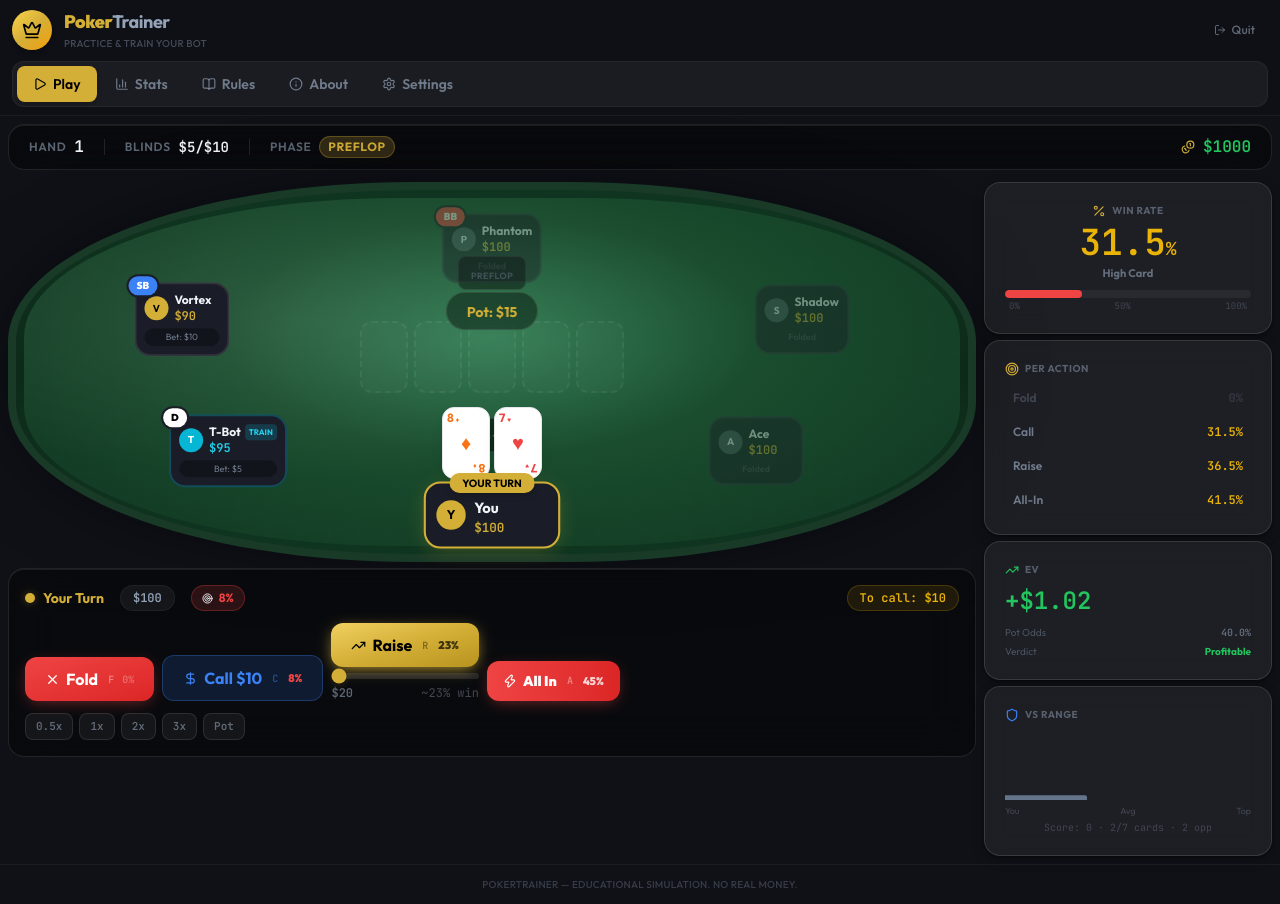
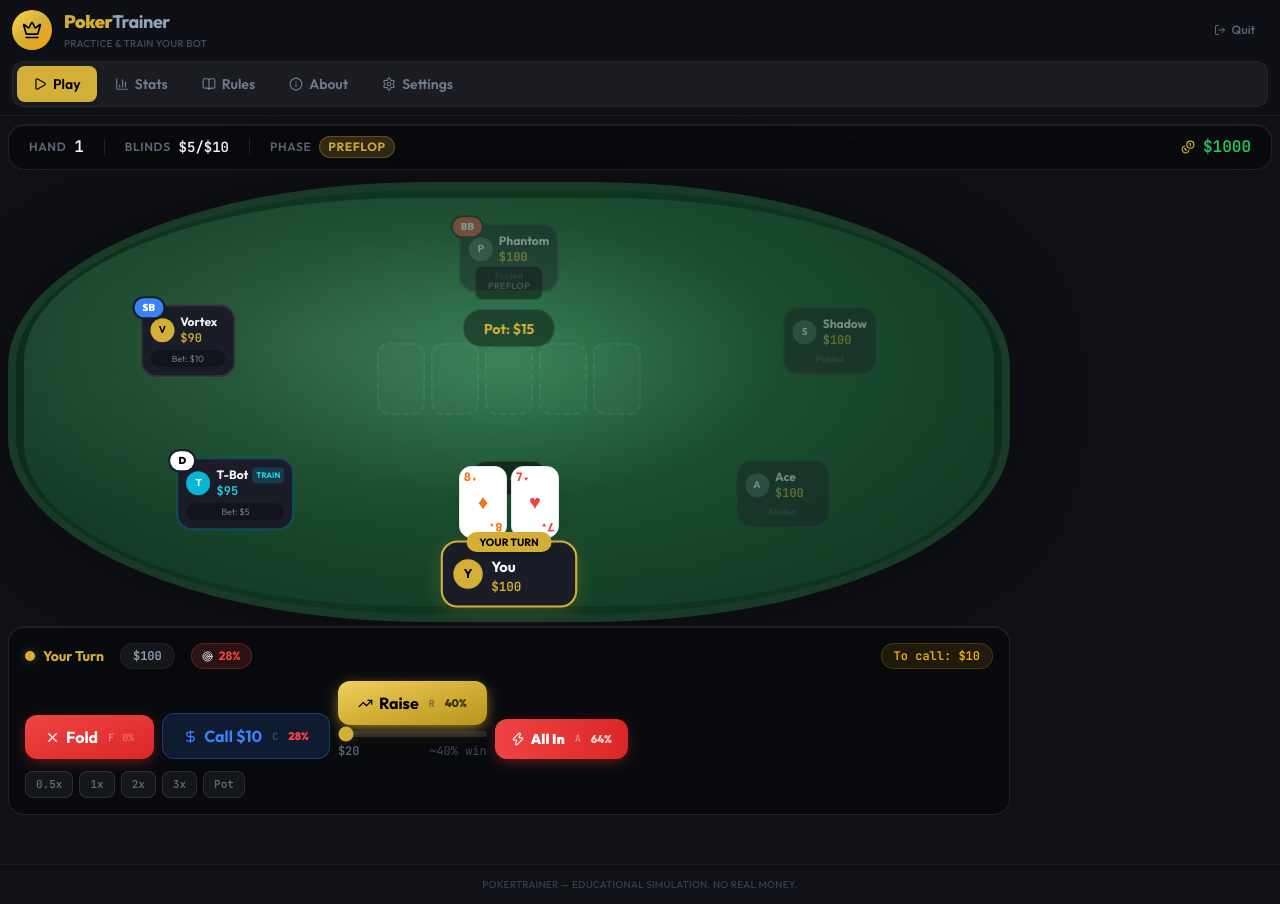
Before and after one commit to s4lmon778/pokertrainer, a React (Vite) app: page / in a window 1280 px wide. Both pictures are taken after a click on the button "Start Playing". Built offline with nearby package versions, Linux system fonts and the light colour scheme; the HTML template or start-up script is replaced by a standard one.

Commit message:
Fix Vite base path: env-var controlled, / for local dev, /pokertrainer/ for GitHub Pages

```diff
--- a/src/App.tsx
+++ b/src/App.tsx
@@ -178,14 +178,12 @@ const App: React.FC = () => {
 
         {/* Game view — sidebar layout */}
         {showGame && (
-          <div className="flex flex-col lg:flex-row gap-2">
-            {/* Left: table + controls */}
-            <div className="flex-1 min-w-0 space-y-1.5">
+          <div className="flex flex-col xl:flex-row gap-1.5">
+            <div className="flex-1 min-w-0 space-y-1">
               <PokerTable />
               <PlayerControls />
             </div>
-            {/* Right: stats sidebar */}
-            <div className="w-full lg:w-72 shrink-0">
+            <div className="w-full xl:w-64 shrink-0 hidden md:block">
               <RiskOverlay />
             </div>
           </div>
--- a/src/components/PlayerControls.tsx
+++ b/src/components/PlayerControls.tsx
@@ -20,22 +20,52 @@ const PlayerControls: React.FC = () => {
     const human = gameState.players.find(p => !p.isBot);
     if (!human || human.folded) return { fold: 0, checkCall: 0, raise: 0, allIn: 0 };
 
-    const handEval = evaluateHand(human.hand, gameState.communityCards);
-    const strengthPct = Math.min(100, Math.max(0, (handEval.score / 9500000) * 100));
-    const cardsSeen = human.hand.length + gameState.communityCards.length;
-    const uncertaintyFactor = Math.max(0, (7 - cardsSeen) / 7);
-    const rawEquity = strengthPct / 100;
-    const equity = Math.min(0.95, Math.max(0.05, rawEquity * (1 - uncertaintyFactor * 0.4) + (0.15 * uncertaintyFactor)));
-    const phaseMultiplier: Record<string, number> = { preflop: 0.7, flop: 0.85, turn: 0.92, river: 1.0 };
-    const phaseEquity = equity * (phaseMultiplier[gameState.currentPhase] || 0.7);
+    const communityCount = gameState.communityCards.length;
+    const activeOpponents = gameState.players.filter(p => p.isBot && !p.folded && p.chips > 0).length;
+    const opponentPenalty = activeOpponents > 1 ? Math.min(0.35, (activeOpponents - 1) * 0.11) : 0;
+
+    let rawEquity: number;
+    if (communityCount === 0 && human.hand.length >= 2) {
+      // Preflop heuristics — evaluateHand returns score 0 for < 5 cards
+      const isPair = human.hand[0].rank === human.hand[1].rank;
+      const suited = human.hand[0].suit === human.hand[1].suit;
+      const rankValues = human.hand.map(c => {
+        const r = c.rank;
+        if (r === 'A') return 14; if (r === 'K') return 13; if (r === 'Q') return 12; if (r === 'J') return 11;
+        return parseInt(r);
+      });
+      const high = Math.max(...rankValues);
+      const low = Math.min(...rankValues);
+      const gap = high - low;
+
+      let equity = 0.35;
+      if (isPair) { equity = 0.45 + (high / 14) * 0.15; }
+      else {
+        equity = 0.25 + ((high + low) / 28) * 0.25;
+        if (suited) equity += 0.04;
+        if (gap <= 2) equity += 0.03;
+        if (high >= 13) equity += 0.03;
+      }
+      rawEquity = Math.min(0.95, Math.max(0.05, equity * (1 - opponentPenalty)));
+    } else {
+      const handEval = evaluateHand(human.hand, gameState.communityCards);
+      const strengthPct = Math.min(100, Math.max(0, (handEval.score / 9500000) * 100));
+      rawEquity = Math.min(0.95, Math.max(0.05, (strengthPct / 100) * (1 - opponentPenalty)));
+    }
+
+    const phaseMultiplier: Record<string, number> = { preflop: 0.75, flop: 0.88, turn: 0.94, river: 1.0 };
+    const phaseEquity = rawEquity * (phaseMultiplier[gameState.currentPhase] || 0.75);
+
     const toCall = gameState.currentBet - human.bet;
-    const foldEquityBonus = toCall > 0 ? Math.min(15, (toCall / Math.max(1, gameState.pot)) * 25) : 0;
+    const potSize = Math.max(1, gameState.pot);
+    const betRatio = toCall > 0 ? toCall / (potSize + toCall) : 0;
+    const foldEquityBonus = toCall > 0 ? Math.min(12, betRatio * 30) : 0;
 
     return {
       fold: 0,
       checkCall: phaseEquity * 100,
       raise: Math.min(95, phaseEquity * 100 + foldEquityBonus),
-      allIn: Math.min(95, phaseEquity * 100 + foldEquityBonus * 2.5),
+      allIn: Math.min(95, phaseEquity * 100 + foldEquityBonus * 3),
     };
   }, [gameState]);
 
--- a/src/components/PokerTable.tsx
+++ b/src/components/PokerTable.tsx
@@ -19,9 +19,9 @@ interface CardDisplayProps {
 
 const CardDisplay: React.FC<CardDisplayProps> = ({ card, faceDown = false, size = 'md', className = '' }) => {
   const sizeClasses = {
-    sm: 'w-9 h-14 text-[10px]',
-    md: 'w-12 h-[4.5rem] text-xs',
-    lg: 'w-16 h-24 text-sm',
+    sm: 'w-8 h-12 md:w-9 md:h-14 text-[9px] md:text-[10px]',
+    md: 'w-10 h-16 md:w-12 md:h-[4.5rem] text-[10px] md:text-xs',
+    lg: 'w-14 h-20 md:w-16 md:h-24 text-xs md:text-sm',
   };
 
   if (faceDown) {
@@ -66,8 +66,11 @@ const PokerTable: React.FC = () => {
   const botPlayers = gameState.players.filter(p => p.isBot);
   const humanPlayer = gameState.players.find(p => !p.isBot)!;
   const isActivePlayer = gameState.players[gameState.currentPlayerIndex]?.id === humanPlayer.id;
-  const isWinner = gameState.gameOver && gameState.winner?.playerId === humanPlayer.id;
   const humanIdx = gameState.players.findIndex(p => !p.isBot);
+  const winnerPlayer = gameState.gameOver && gameState.winner
+    ? gameState.players.find(p => p.id === gameState.winner!.playerId)
+    : null;
+  const isHumanWinner = winnerPlayer?.id === 'human';
 
   const getRoleBadge = (playerIdx: number) => {
     if (playerIdx === gameState.dealerPosition) return { label: 'D', color: 'bg-white text-black', ring: 'ring-white/30' };
@@ -77,7 +80,7 @@ const PokerTable: React.FC = () => {
   };
 
   return (
-    <div className="relative w-full mx-auto" style={{ aspectRatio: '16/9', maxHeight: '380px' }}>
+    <div className="relative w-full mx-auto" style={{ aspectRatio: '16/9', maxHeight: 'min(690px, 55dvh)' }}>
       {/* Table */}
       <div className="absolute inset-0 rounded-[42%] bg-gradient-to-b from-table-dark via-[#0d2a18] to-table-dark border-[8px] border-[#1a3a28] shadow-[0_0_80px_-20px_rgba(0,0,0,0.7)]">
         {/* Felt */}
@@ -93,7 +96,7 @@ const PokerTable: React.FC = () => {
             <CardDisplay key={card.id} card={card} size="md" />
           ))}
           {Array.from({ length: 5 - gameState.communityCards.length }).map((_, i) => (
-            <div key={`empty-${i}`} className="w-12 h-[4.5rem] rounded-xl border-2 border-dashed border-white/[0.06] bg-white/[0.02]" />
+            <div key={`empty-${i}`} className="w-10 h-16 md:w-12 md:h-[4.5rem] rounded-xl border-2 border-dashed border-white/[0.06] bg-white/[0.02]" />
           ))}
         </div>
 
@@ -116,10 +119,24 @@ const PokerTable: React.FC = () => {
           </div>
         )}
 
-        {/* Winner */}
-        {isWinner && (
-          <div className="absolute top-[15%] left-1/2 -translate-x-1/2 bg-gold/10 backdrop-blur-md rounded-xl px-5 py-2 z-10 border border-gold/30">
-            <span className="text-gold font-bold text-sm flex items-center gap-1.5"><Trophy size={16} /> You Win!</span>
+        {/* Winner overlay */}
+        {winnerPlayer && (
+          <div className="absolute inset-0 z-50 flex items-center justify-center pointer-events-none animate-pop-in">
+            <div className="bg-surface-elevated/95 backdrop-blur-xl rounded-3xl border-2 border-gold shadow-[0_0_60px_rgba(212,175,55,0.3)] px-8 md:px-10 py-5 md:py-6 text-center space-y-2 md:space-y-3 pointer-events-auto">
+              <Trophy size={40} className="text-gold mx-auto" />
+              <div>
+                <div className="text-2xl font-black text-gold">
+                  {isHumanWinner ? 'You Win!' : `${winnerPlayer.name} Wins!`}
+                </div>
+                <div className="text-sm text-text-secondary font-medium mt-1">
+                  {gameState.winner?.hand.description}
+                </div>
+              </div>
+              <div className="text-3xl font-black font-mono text-gold">
+                +${gameState.pot}
+              </div>
+              <div className="text-xs text-text-secondary/50">Pot awarded</div>
+            </div>
           </div>
         )}
 
@@ -130,7 +147,7 @@ const PokerTable: React.FC = () => {
           </div>
           <div className={`rounded-2xl border-2 p-2.5 min-w-[130px] relative transition-all duration-300 ${
             isActivePlayer ? 'border-gold bg-surface-elevated shadow-[0_4px_20px_-4px_rgba(212,175,55,0.3)] scale-105' :
-            isWinner ? 'border-gold bg-surface-elevated' :
+            isHumanWinner ? 'border-gold bg-surface-elevated' :
             humanPlayer.actedThisRound ? 'border-gold/30 bg-surface-elevated' :
             'border-white/10 bg-surface-elevated'
           }`}>
--- a/src/components/RiskOverlay.tsx
+++ b/src/components/RiskOverlay.tsx
@@ -21,25 +21,40 @@ const RiskOverlay: React.FC = () => {
   const communityCount = gameState.communityCards.length;
   const opponentPenalty = activeOpponents > 1 ? Math.min(0.3, (activeOpponents - 1) * 0.1) : 0;
 
-  let equity: number;
-  if (communityCount === 0) {
-    const isPair = humanPlayer.hand.length >= 2 && humanPlayer.hand[0].rank === humanPlayer.hand[1].rank;
-    const suited = humanPlayer.hand.length >= 2 && humanPlayer.hand[0].suit === humanPlayer.hand[1].suit;
-    let preflopEquity = 0.35;
-    if (isPair) preflopEquity += 0.08;
-    if (suited) preflopEquity += 0.03;
-    preflopEquity *= (1 - opponentPenalty);
-    equity = Math.min(0.95, Math.max(0.05, preflopEquity));
+  let rawEquity: number;
+  if (communityCount === 0 && humanPlayer.hand.length >= 2) {
+    const isPair = humanPlayer.hand[0].rank === humanPlayer.hand[1].rank;
+    const suited = humanPlayer.hand[0].suit === humanPlayer.hand[1].suit;
+    const rankValues = humanPlayer.hand.map(c => {
+      const r = c.rank;
+      if (r === 'A') return 14; if (r === 'K') return 13; if (r === 'Q') return 12; if (r === 'J') return 11;
+      return parseInt(r);
+    });
+    const high = Math.max(...rankValues);
+    const low = Math.min(...rankValues);
+    const gap = high - low;
+
+    let equity = 0.35;
+    if (isPair) { equity = 0.45 + (high / 14) * 0.15; }
+    else {
+      equity = 0.25 + ((high + low) / 28) * 0.25;
+      if (suited) equity += 0.04;
+      if (gap <= 2) equity += 0.03;
+      if (high >= 13) equity += 0.03;
+    }
+    rawEquity = Math.min(0.95, Math.max(0.05, equity * (1 - opponentPenalty)));
   } else {
-    equity = Math.min(0.95, Math.max(0.05, (strengthPercent / 100) * (1 - opponentPenalty)));
+    rawEquity = Math.min(0.95, Math.max(0.05, (strengthPercent / 100) * (1 - opponentPenalty)));
   }
 
   const toCall = gameState.currentBet - humanPlayer.bet;
   const potOdds = toCall > 0 ? (toCall / (gameState.pot + toCall)) * 100 : 0;
-  const expectedValue = (equity * (gameState.pot + toCall)) - ((1 - equity) * toCall);
-  const equityPct = equity * 100;
-  const raisePct = Math.min(95, equityPct + 5);
-  const allInPct = Math.min(95, equityPct + 10);
+  const expectedValue = (rawEquity * (gameState.pot + toCall)) - ((1 - rawEquity) * toCall);
+  const equityPct = rawEquity * 100;
+  const betRatio = toCall > 0 ? toCall / Math.max(1, gameState.pot + toCall) : 0;
+  const foldEquityBonus = toCall > 0 ? Math.min(12, betRatio * 30) : 0;
+  const raisePct = Math.min(95, equityPct + foldEquityBonus);
+  const allInPct = Math.min(95, equityPct + foldEquityBonus * 3);
 
   const winColor = (pct: number) => pct >= 55 ? 'text-accent-green' : pct >= 30 ? 'text-accent-yellow' : 'text-accent-red';
   const barColor = (pct: number) => pct >= 60 ? '#22c55e' : pct >= 35 ? '#d4af37' : '#ef4444';
--- a/src/store/gameStore.ts
+++ b/src/store/gameStore.ts
@@ -589,7 +589,7 @@ export const useGameStore = create<GameStore>()(
                 cards: winner.player.hand,
               },
             },
-            lastAction: `${winnerName} wins with ${description}!`,
+            lastAction: `${winner.player.id === 'human' ? 'You win' : `${winnerName} wins`} with ${description}!`,
             sidePots: [],
           },
         });
@@ -630,7 +630,7 @@ export const useGameStore = create<GameStore>()(
           totalWon: stats.totalWon + (isHumanWinner ? 1 : 0),
           totalLost: stats.totalLost + (isHumanWinner ? 0 : 1),
           biggestWin: Math.max(stats.biggestWin, isHumanWinner ? pot - humanBetThisHand : 0),
-          biggestLoss: Math.min(stats.biggestLoss, isHumanWinner ? 0 : humanBetThisHand - pot),
+          biggestLoss: Math.min(stats.biggestLoss, isHumanWinner ? 0 : -humanBetThisHand),
           avgPotSize: newAvgPot,
           botSessions: stats.botSessions + 1,
           botWins: stats.botWins + (isHumanWinner ? 0 : 1),
@@ -648,7 +648,7 @@ export const useGameStore = create<GameStore>()(
           duration: 0,
           startTime: Date.now(),
           endTime: Date.now(),
-          botResult: isHumanWinner ? (pot - humanBetThisHand) : humanBetThisHand - pot,
+          botResult: isHumanWinner ? (pot - humanBetThisHand) : -humanBetThisHand,
           bluffs: 0,
           mistakes: 0,
           numPlayers: gameState.players.length,
--- a/vite.config.ts
+++ b/vite.config.ts
@@ -4,7 +4,7 @@ import path from 'path'
 
 export default defineConfig({
   plugins: [react()],
-  base: process.env.NODE_ENV === 'production' ? '/pokertrainer/' : '/',
+  base: process.env.VITE_PAGES_BASE === 'true' ? '/pokertrainer/' : '/',
   resolve: {
     alias: {
       '@': path.resolve(__dirname, 'src'),
```
